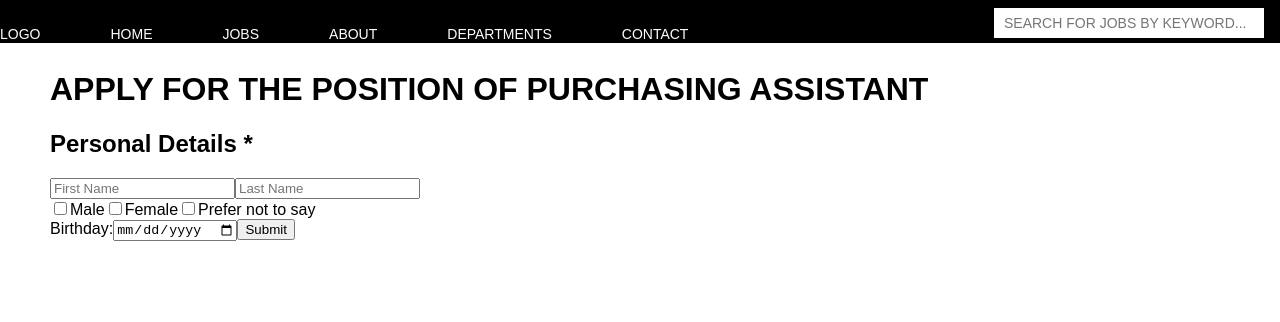
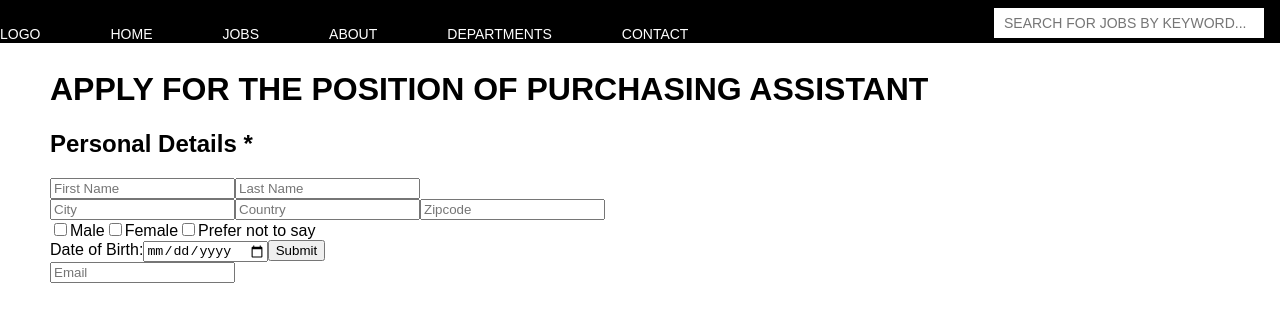
Before and after one commit to singhp1992/endouble, a React (Create React App) app: page / in a window 1280 px wide. Shown: the top 322 px of the page. Built offline with nearby package versions, Linux system fonts and the light colour scheme; the HTML template or start-up script is replaced by a standard one.

Commit message:
adding all information

```diff
--- a/src/components/SubmitForm.jsx
+++ b/src/components/SubmitForm.jsx
@@ -14,19 +14,24 @@ class Submit extends PureComponent {
 
             <h2> Personal Details * </h2>
 
-            <nav>
+
             <input type="text" placeholder="First Name"></input>
             <input type="text" placeholder="Last Name"></input>
+            <br/>
+            <input type="text" placeholder="City"></input>
+            <input type="text" placeholder="Country"></input>
+            <input type="text" placeholder="Zipcode"></input>
             <br/>
             <input type="checkbox" name="sex" value="male"></input>Male
             <input type="checkbox" name="sex" value="female"></input>Female
             <input type="checkbox" name="sex" value="female"></input>Prefer not to say
-
             <br/>
-            Birthday:
+            Date of Birth:
             <input type="date" name="bday"></input>
                     <input type="submit"></input>
-            </nav>
+            <br/>
+            <input type="email" placeholder="Email" name="email"></input>
+
             </div>
         )
     }
```
